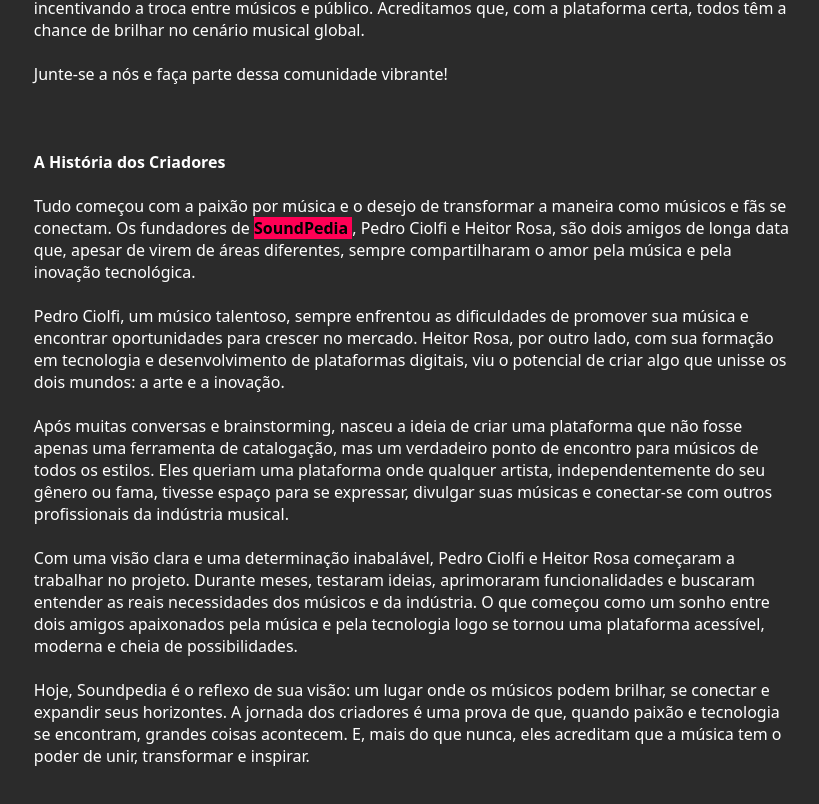
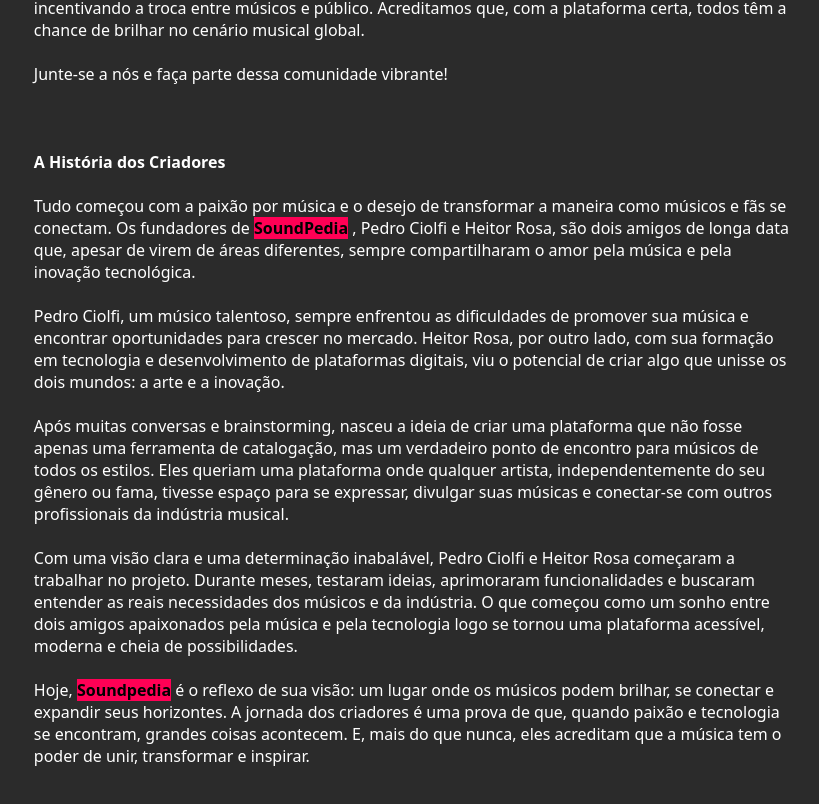
Before and after one commit to heitorrosa/Soundwaves, a plain HTML site: page pages/sobreNos.html in a window 1280 px wide. Shown: the part 557-1361 px from the top of the page, without its empty margins (227-1046 px from the left). Drawn offline with Linux system fonts and the light colour scheme; a web font is replaced by a local one.

Commit message:
bora bill

```diff
--- a/pages/sobreNos.html
+++ b/pages/sobreNos.html
@@ -108,9 +108,9 @@
 
         <br><br><br>
 
-        <a style="color: white;">Bem-vindo ao <b><mark style="background-color: rgb(255, 0, 85);">SoundPedia </mark></b>, a plataforma dedicada a conectar músicos, bandas e produtores de todo o mundo. Nosso objetivo é criar um espaço dinâmico e acessível onde artistas possam se mostrar, promover seu trabalho e encontrar novas oportunidades para crescer em suas carreiras musicais.
+        <a style="color: white;">Bem-vindo ao <b><mark style="background-color: rgb(255, 0, 85);">SoundPedia</mark></b> , a plataforma dedicada a conectar músicos, bandas e produtores de todo o mundo. Nosso objetivo é criar um espaço dinâmico e acessível onde artistas possam se mostrar, promover seu trabalho e encontrar novas oportunidades para crescer em suas carreiras musicais.
             <br><br>
-            Aqui, a paixão pela música é o que nos move. Oferecemos uma ferramenta simples e eficiente para que músicos de todos os estilos e gêneros possam criar perfis, divulgar suas músicas e se conectar com outros profissionais da indústria. Se você é um artista em busca de visibilidade ou um produtor, agente ou fã procurando novos talentos, <b><mark style="background-color: rgb(255, 0, 85);">SoundPedia  </mark></b> é o lugar perfeito para explorar o universo musical.
+            Aqui, a paixão pela música é o que nos move. Oferecemos uma ferramenta simples e eficiente para que músicos de todos os estilos e gêneros possam criar perfis, divulgar suas músicas e se conectar com outros profissionais da indústria. Se você é um artista em busca de visibilidade ou um produtor, agente ou fã procurando novos talentos, <b><mark style="background-color: rgb(255, 0, 85);">SoundPedia</mark></b> é o lugar perfeito para explorar o universo musical.
             <br><br>
             Nosso compromisso é facilitar o acesso à música de qualidade, promovendo a diversidade e incentivando a troca entre músicos e público. Acreditamos que, com a plataforma certa, todos têm a chance de brilhar no cenário musical global.
             <br><br>
@@ -118,7 +118,7 @@
             <br><br><br><br>
             <b style="color: white;">A História dos Criadores</b>
             <br><br>
-            Tudo começou com a paixão por música e o desejo de transformar a maneira como músicos e fãs se conectam. Os fundadores de <b><mark style="background-color: rgb(255, 0, 85);">SoundPedia  </mark></b>, Pedro Ciolfi e Heitor Rosa, são dois amigos de longa data que, apesar de virem de áreas diferentes, sempre compartilharam o amor pela música e pela inovação tecnológica.
+            Tudo começou com a paixão por música e o desejo de transformar a maneira como músicos e fãs se conectam. Os fundadores de <b><mark style="background-color: rgb(255, 0, 85);">SoundPedia</mark></b> , Pedro Ciolfi e Heitor Rosa, são dois amigos de longa data que, apesar de virem de áreas diferentes, sempre compartilharam o amor pela música e pela inovação tecnológica.
             <br><br>
             Pedro Ciolfi, um músico talentoso, sempre enfrentou as dificuldades de promover sua música e encontrar oportunidades para crescer no mercado. Heitor Rosa, por outro lado, com sua formação em tecnologia e desenvolvimento de plataformas digitais, viu o potencial de criar algo que unisse os dois mundos: a arte e a inovação.
             <br><br>
@@ -126,7 +126,7 @@
             <br><br>
             Com uma visão clara e uma determinação inabalável, Pedro Ciolfi e Heitor Rosa começaram a trabalhar no projeto. Durante meses, testaram ideias, aprimoraram funcionalidades e buscaram entender as reais necessidades dos músicos e da indústria. O que começou como um sonho entre dois amigos apaixonados pela música e pela tecnologia logo se tornou uma plataforma acessível, moderna e cheia de possibilidades.
             <br><br>
-            Hoje, Soundpedia é o reflexo de sua visão: um lugar onde os músicos podem brilhar, se conectar e expandir seus horizontes. A jornada dos criadores é uma prova de que, quando paixão e tecnologia se encontram, grandes coisas acontecem. E, mais do que nunca, eles acreditam que a música tem o poder de unir, transformar e inspirar.</a>
+            Hoje, <b><mark style="background-color: rgb(255, 0, 85);">Soundpedia</mark></b> é o reflexo de sua visão: um lugar onde os músicos podem brilhar, se conectar e expandir seus horizontes. A jornada dos criadores é uma prova de que, quando paixão e tecnologia se encontram, grandes coisas acontecem. E, mais do que nunca, eles acreditam que a música tem o poder de unir, transformar e inspirar.</a>
     </div>
 
 
```
